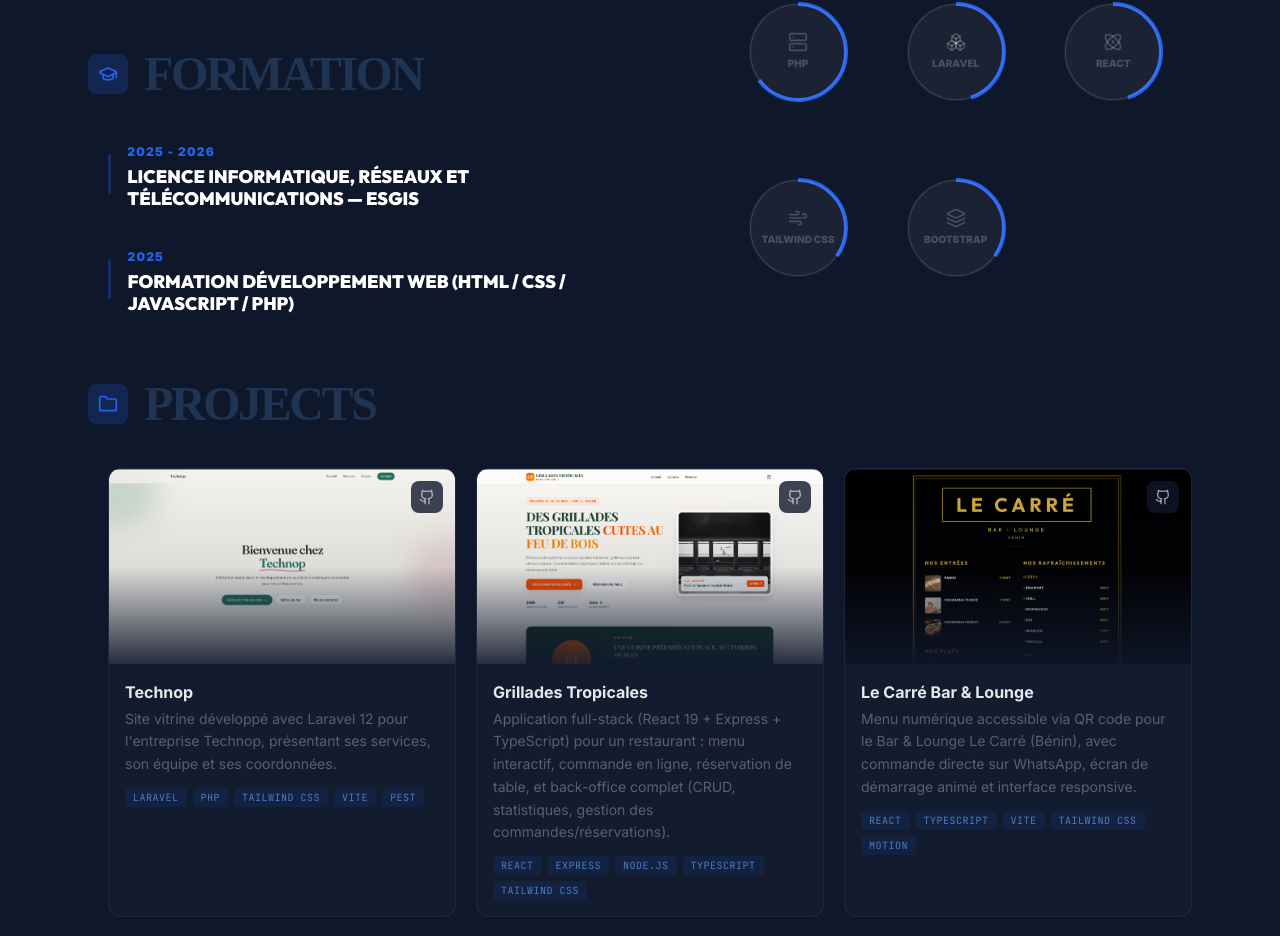
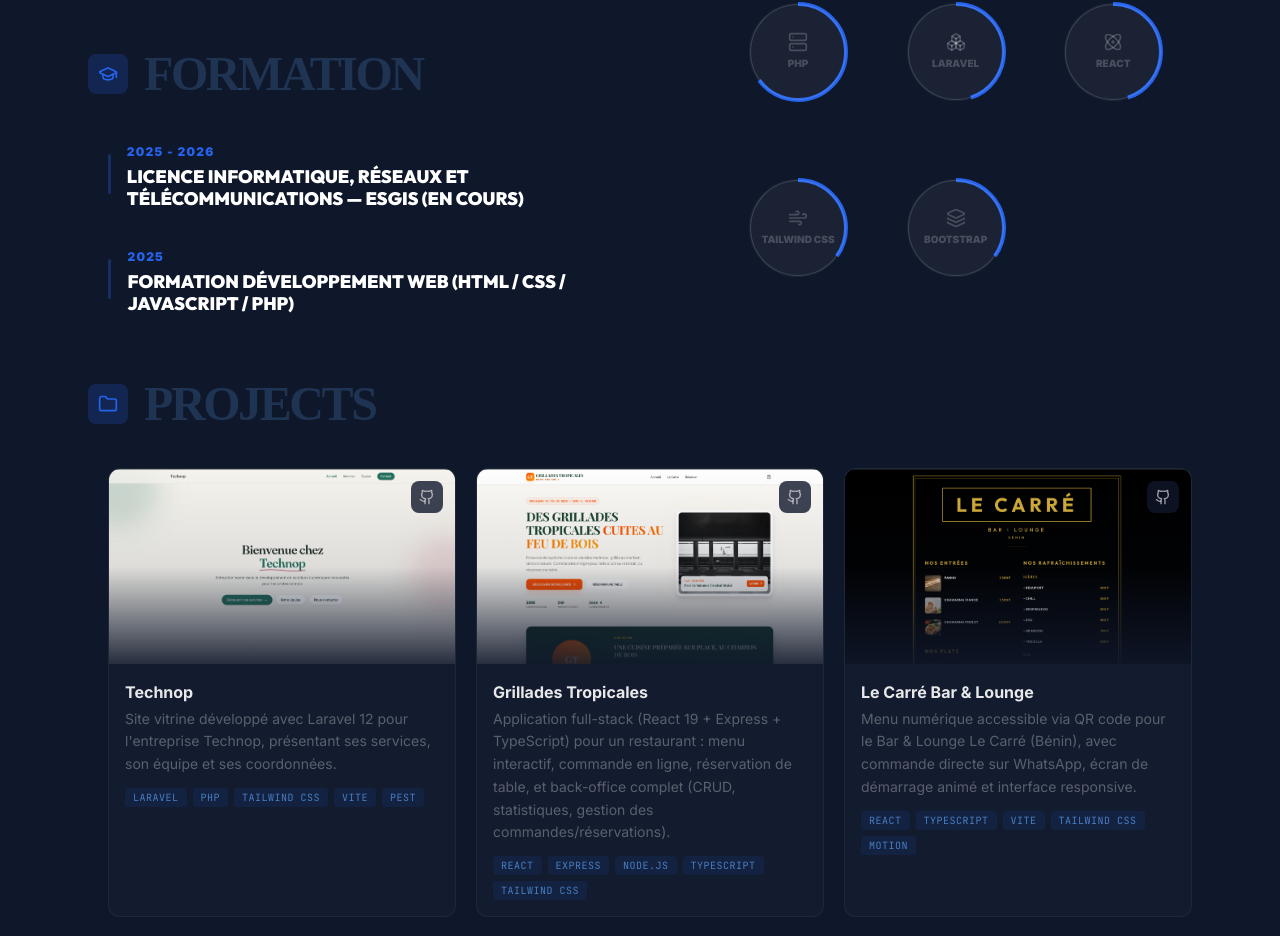
Before and after one commit to adariori/Portefolio, a React (Vite) app: page / in a window 1280 px wide. Shown: the part 1011-1947 px from the top of the page. Built offline with nearby package versions, Linux system fonts and the light colour scheme; no server answers; a web font is replaced by a local one.

Commit message:
Met à jour le CV avec les vraies infos et corrige l'incohérence licence en cours

```diff
--- a/src/data.ts
+++ b/src/data.ts
@@ -104,7 +104,7 @@ export const EXPERIENCES: Experience[] = [
 export const EDUCATIONS: Education[] = [
   {
     period: '2025 - 2026',
-    degree: 'Licence Informatique, Réseaux et Télécommunications — ESGIS',
+    degree: 'Licence Informatique, Réseaux et Télécommunications — ESGIS (en cours)',
   },
   {
     period: '2025',
```
Also changed, not shown: 2 other files (tests, documents, lock files or other folders).
